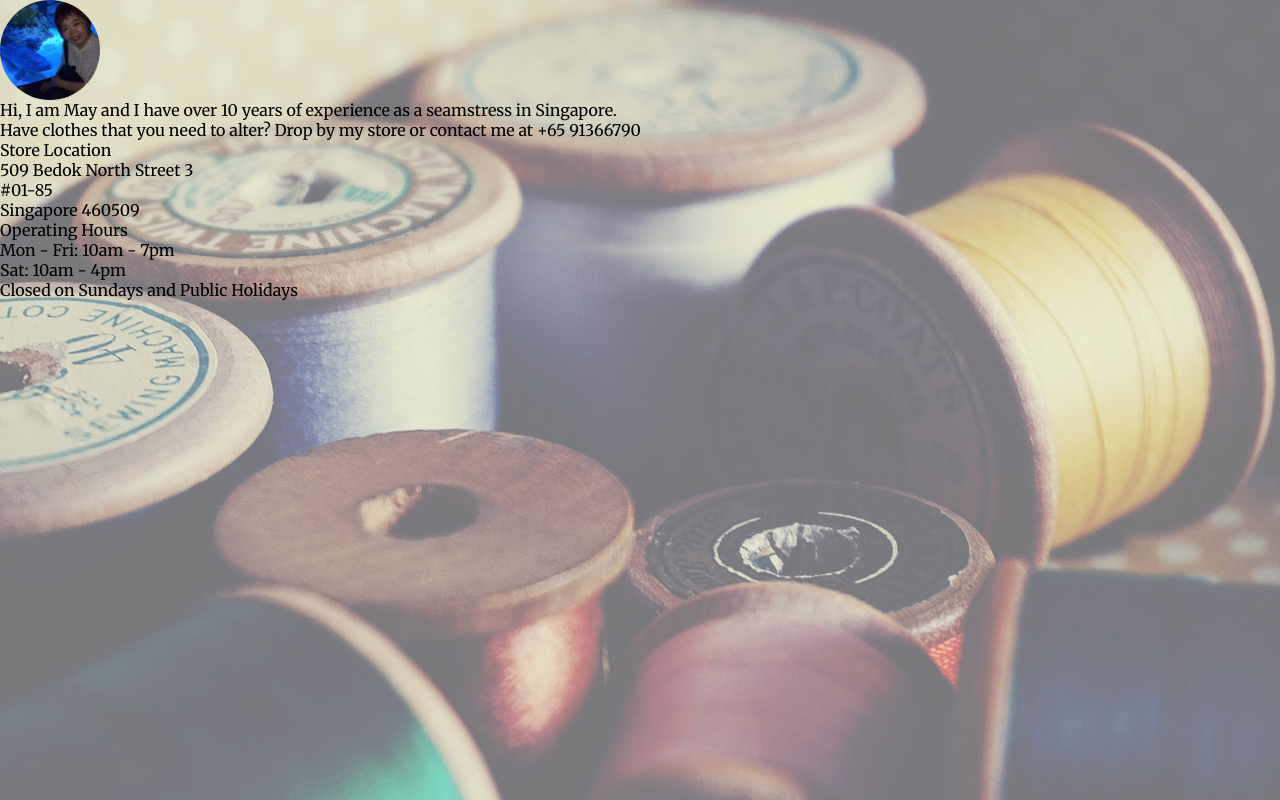
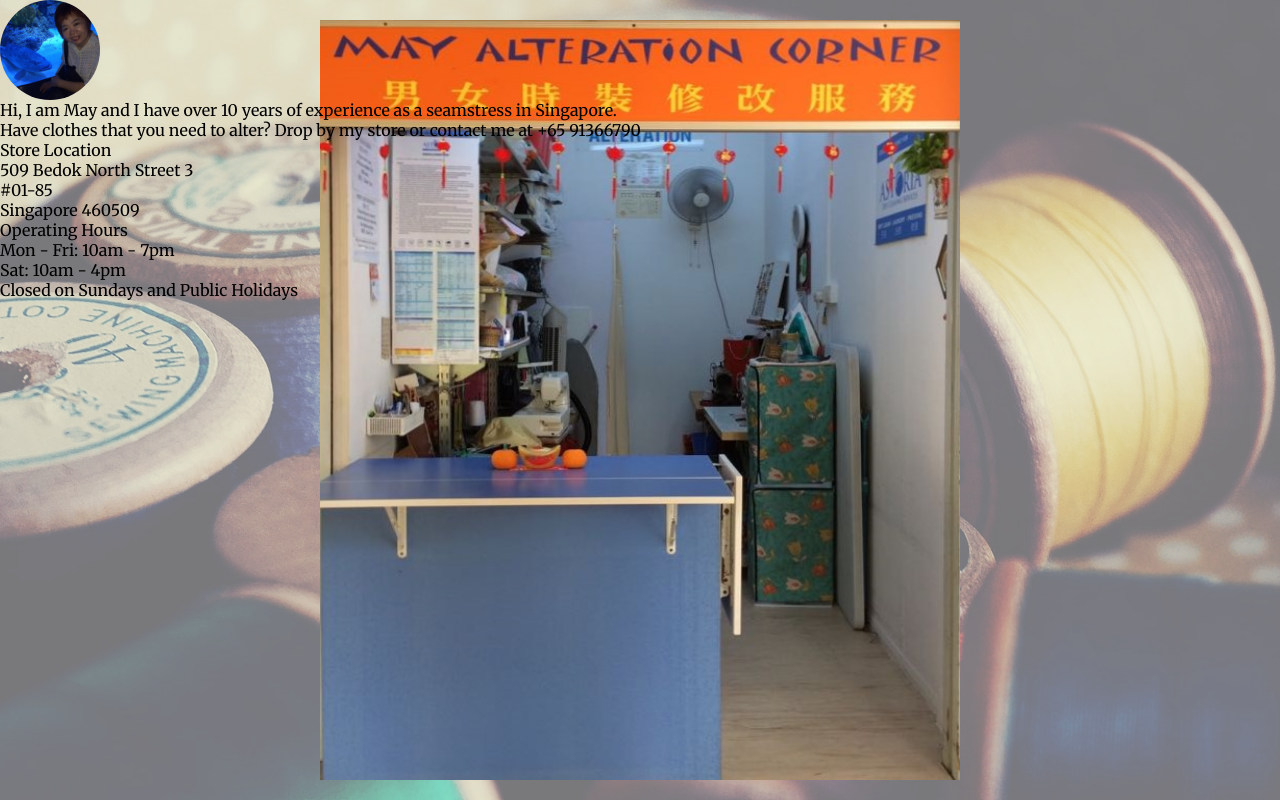
Before and after one commit to Qwetuo/may-alteration-corner, a plain HTML site: page index.html in a window 1280 px wide. Drawn offline with Linux system fonts and the light colour scheme.

Commit message:
added hero image -  photo of shop

```diff
--- a/css/style.css
+++ b/css/style.css
@@ -22,6 +22,17 @@ body {
 
 }
 
+#shop-img {
+  width: 85%;
+  max-width: 640px;
+  max-height: 95%;
+  padding-top: 20px;
+  position: absolute;
+  left: 0;
+  right: 0;
+  margin: auto;
+  z-index: -2;
+}
 #profile-photo {
   width: 100px;
   height: 100px;
--- a/index.html
+++ b/index.html
@@ -12,8 +12,7 @@
 </head>
 <body>
   <div id="background">
-    <main>
-      <section id="profile">
+    <img src="./img/mac-shop.jpeg" alt="image of shop" id="shop-img">
         <img src="./img/may-photo.jpg" id="profile-photo">
         <p class="primary-text">Hi, I am May and I have over 10 years of experience as a seamstress in Singapore.</p>
         <p class="secondary-text">Have clothes that you need to alter? Drop by my store or contact me at +65 91366790</p>
```
Also changed, not shown: img/mac-shop.jpeg (added).
